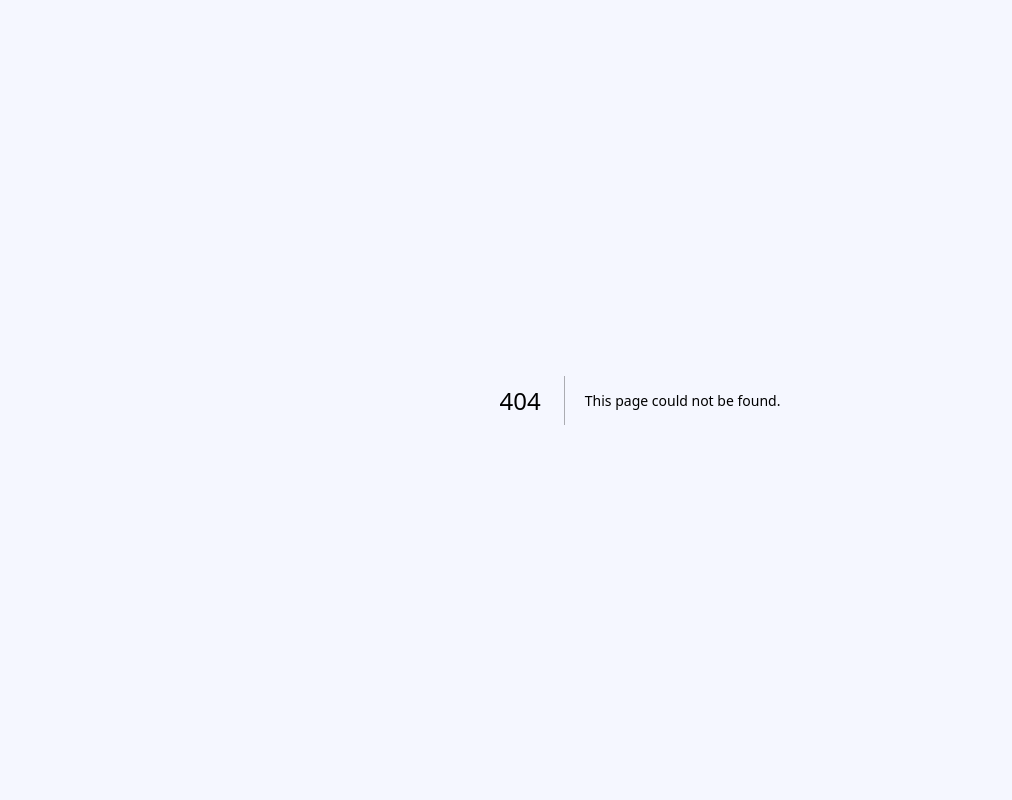
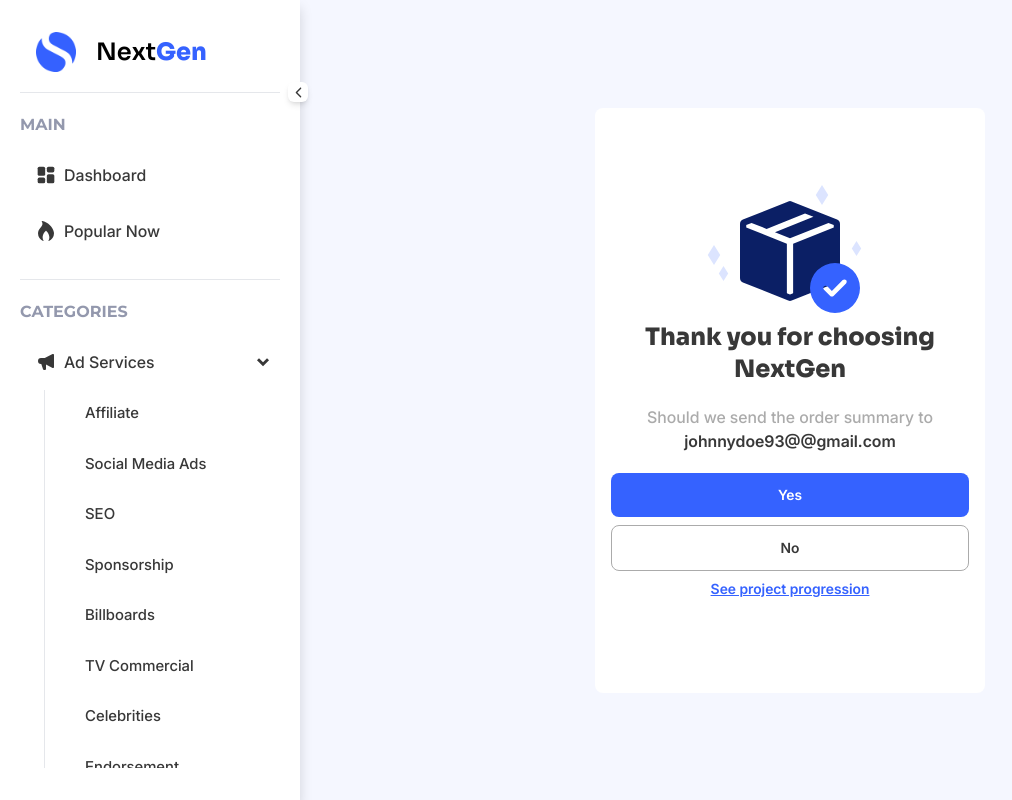
Before and after one commit to marcelee0713/NextGenMarketing, a Next.js app: page /order-success in a window 1280 px wide. Before the commit this address had no page. Shown: the whole page, without its empty margins (0-1012 px from the left). Built offline with nearby package versions, Linux system fonts and the light colour scheme.

Commit message:
Added order success page

```diff
--- /dev/null
+++ b/src/app/components/order-success/index.tsx
@@ -0,0 +1,84 @@
+"use client";
+import { GetServicesParams } from "@/interfaces/services/data_access";
+import React, { useState } from "react";
+import NavBar from "../nav_bar";
+import { BsFillBoxSeamFill } from "react-icons/bs";
+import { FaCircleCheck } from "react-icons/fa6";
+import { ImDiamonds } from "react-icons/im";
+import Link from "next/link";
+
+export const MainOrderSuccessPage = () => {
+  const [params, setParams] = useState<GetServicesParams>({
+    pagination: {
+      skip: 0,
+      take: 8,
+    },
+  });
+
+  return (
+    <>
+      <NavBar params={params} setParams={setParams} />
+      <main className="font-inter flex-1 flex flex-col items-center justify-center text-textColor container mx-auto no-scrollbar overflow-y-auto">
+        <div className="flex flex-col items-center justify-center bg-white rounded-lg px-4 py-5 min-h-[585px] min-w-[350px] w-[390px] gap-[20px]">
+          <div className="relative">
+            <BsFillBoxSeamFill className="text-[#0B1F65]" size={100} />
+            <FaCircleCheck
+              className="absolute text-primary -right-5 -bottom-3  "
+              size={50}
+            />
+
+            <ImDiamonds
+              className="absolute text-[#DCE4FF] right-2 -top-4  "
+              size={20}
+            />
+
+            <ImDiamonds
+              className="absolute text-[#DCE4FF] -left-6 bottom-5  "
+              size={15}
+            />
+
+            <ImDiamonds
+              className="absolute text-[#DCE4FF] -left-9 bottom-9 "
+              size={20}
+            />
+
+            <ImDiamonds
+              className="absolute text-[#DCE4FF] -right-6 top-10  "
+              size={15}
+            />
+          </div>
+          <div className="font-sora font-extrabold text-2xl text-center">
+            Thank you for choosing NextGen
+          </div>
+          <div className="text-center flex-col">
+            <div className="font-medium text-[#ABABAB]">
+              Should we send the order summary to
+            </div>
+            <div className="font-semibold">johnnydoe93@@gmail.com</div>
+          </div>
+          <div className="flex flex-col gap-2 w-full text-sm">
+            <button
+              onClick={() => {}}
+              className="flex gap-[6px] items-center justify-center py-3 px-5 font-semibold bg-primary text-white rounded-lg"
+            >
+              Yes
+            </button>
+            <button
+              onClick={() => {}}
+              className="flex gap-[6px] items-center justify-center py-3 px-5 font-semibold border border-[#ABABAB] rounded-lg"
+            >
+              No
+            </button>
+
+            <Link
+              href={"/progression"}
+              className="text-sm font-semibold text-center underline text-primary"
+            >
+              See project progression
+            </Link>
+          </div>
+        </div>
+      </main>
+    </>
+  );
+};
--- a/src/app/components/requirements/index.tsx
+++ b/src/app/components/requirements/index.tsx
@@ -5,14 +5,20 @@
 import { RequirementTabs } from "./tabs";
 import { IoChatbubbles } from "react-icons/io5";
 import { RequirementContentHandler } from "./content_handler";
+import { useRouter } from "next/navigation";
+import { useGlobalContext } from "../context";
 
 export const MainRequirementsPage = () => {
+  const { setExpandNav } = useGlobalContext();
+
   const [params, setParams] = useState<GetServicesParams>({
     pagination: {
       skip: 0,
       take: 8,
     },
   });
+
+  const router = useRouter();
 
   const [tab, setTab] = useState<"DETAILS" | "UPLOAD">("DETAILS");
 
@@ -42,7 +48,10 @@
               Help
             </div>
             <button
-              onClick={() => {}}
+              onClick={() => {
+                router.push("/order-success");
+                setExpandNav(false);
+              }}
               className="flex gap-[6px] items-center justify-center py-3 px-5 font-bold bg-primary text-white rounded-lg"
             >
               Apply Changes
--- /dev/null
+++ b/src/app/order-success/page.tsx
@@ -0,0 +1,9 @@
+import { MainOrderSuccessPage } from "../components/order-success";
+
+export default function OrderSuccess() {
+  return (
+    <div className="flex w-full h-full bg-secondary relative">
+      <MainOrderSuccessPage />
+    </div>
+  );
+}
```
